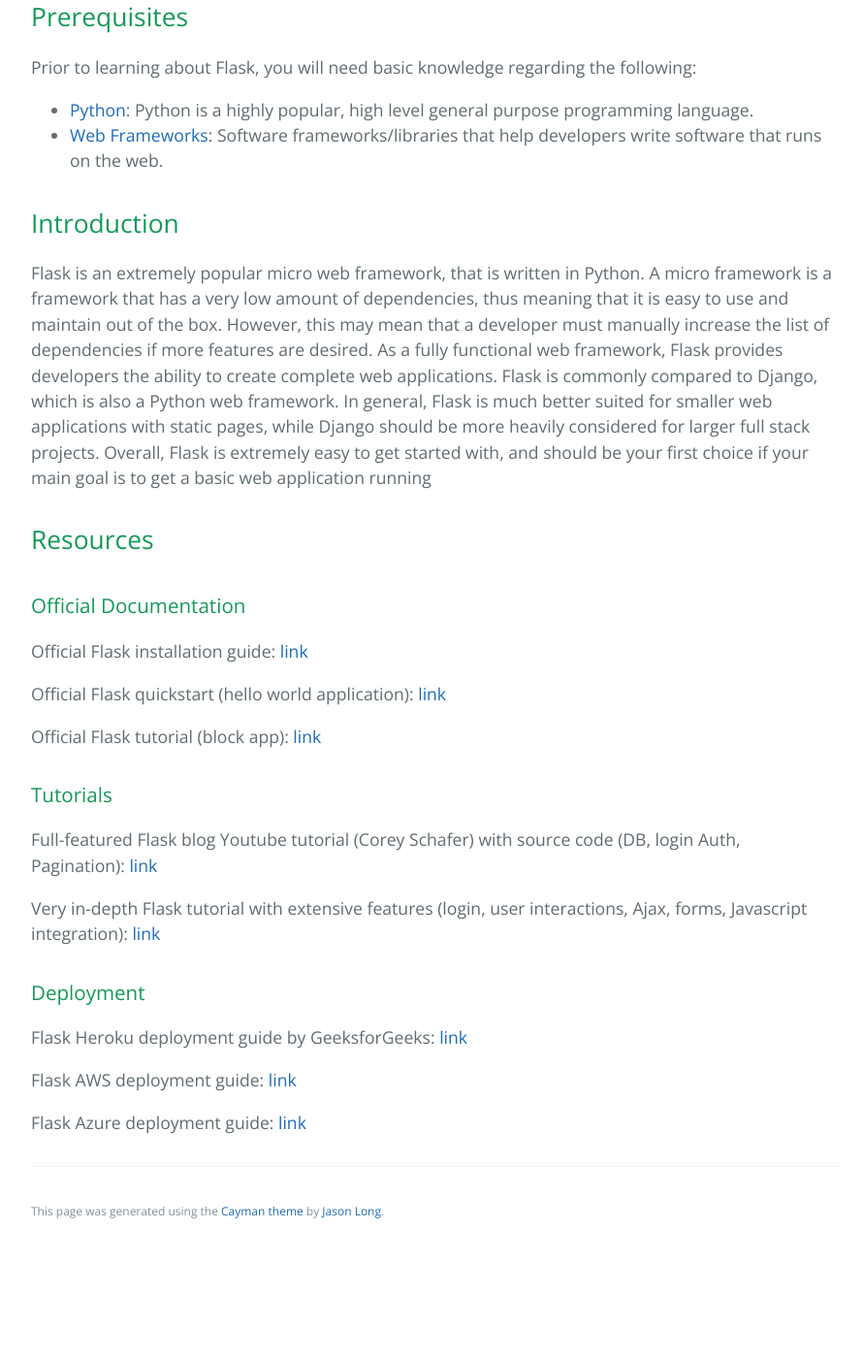
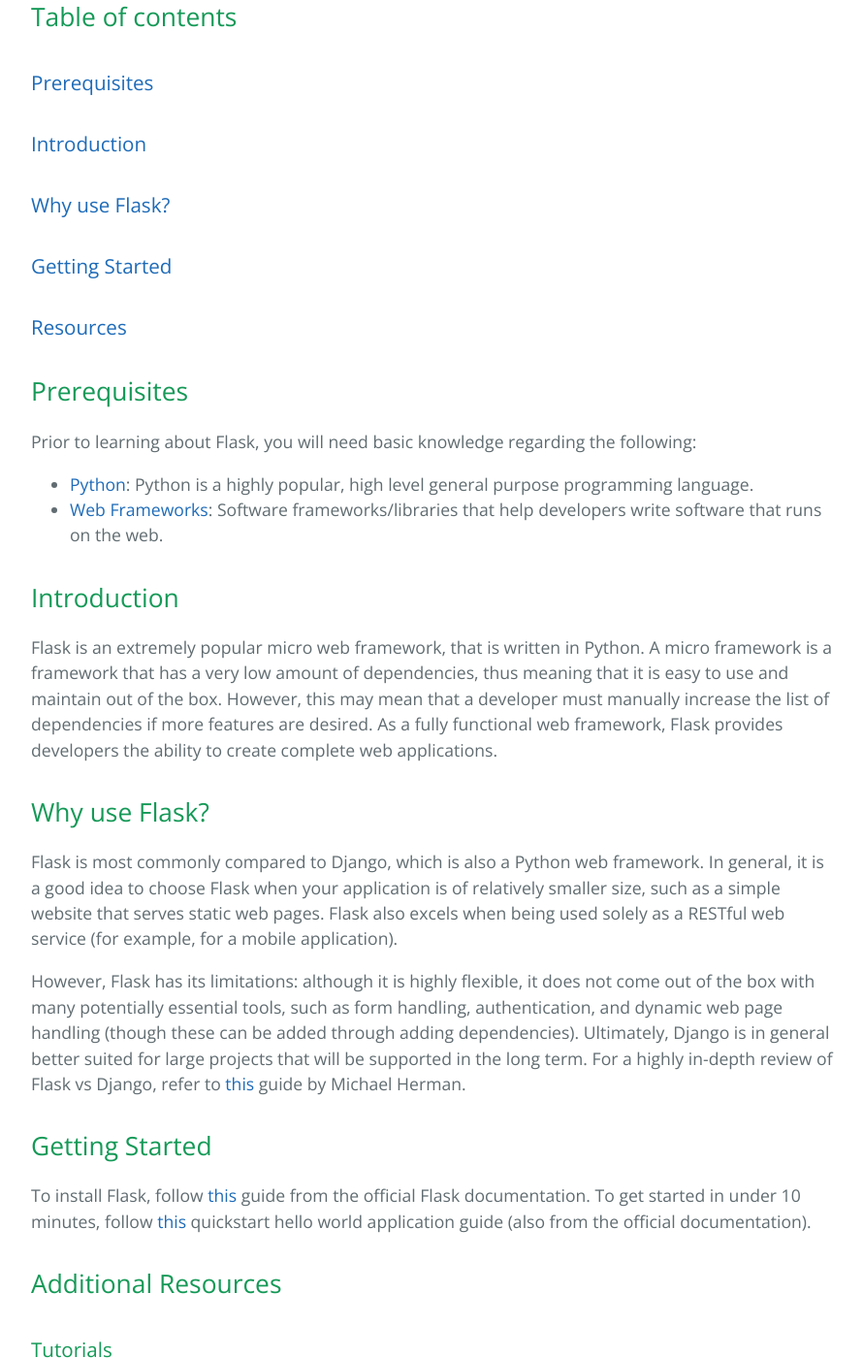
Before and after one commit to learning-software-engineering/learning-software-engineering.github.io, a Jekyll site: the page built from Topics/Tech_Stacks/Flask.md, in a window 1280 px wide and 1400 px high, scrolled down 424 px. Shown: the whole window at 97% size, without its empty margins (192-1082 px from the left). Built offline with Jekyll 4.4.1, drawn with Linux system fonts in a browser that asks for light colours; our own code applies the rules of GitHub Pages for plain Markdown files; before the commit the page ends 1715 px from its top, so only the background shows below that.

Commit message:
improved information separation, added table of contents

```diff
--- a/Topics/Tech_Stacks/Flask.md
+++ b/Topics/Tech_Stacks/Flask.md
@@ -1,4 +1,16 @@
 # Flask
+
+## Table of contents
+
+### [Prerequisites](#prerequisites-1)
+
+### [Introduction](#introduction-1)
+
+### [Why use Flask?](#why-use-flask-1)
+
+### [Getting Started](#getting-started-1)
+
+### [Resources](#additional-resources)
 
 ## Prerequisites
 
@@ -9,17 +21,19 @@
 
 ## Introduction
 
-Flask is an extremely popular micro web framework, that is written in Python. A micro framework is a framework that has a very low amount of dependencies, thus meaning that it is easy to use and maintain out of the box. However, this may mean that a developer must manually increase the list of dependencies if more features are desired. As a fully functional web framework, Flask provides developers the ability to create complete web applications. Flask is commonly compared to Django, which is also a Python web framework. In general, Flask is much better suited for smaller web applications with static pages, while Django should be more heavily considered for larger full stack projects. Overall, Flask is extremely easy to get started with, and should be your first choice if your main goal is to get a basic web application running
+Flask is an extremely popular micro web framework, that is written in Python. A micro framework is a framework that has a very low amount of dependencies, thus meaning that it is easy to use and maintain out of the box. However, this may mean that a developer must manually increase the list of dependencies if more features are desired. As a fully functional web framework, Flask provides developers the ability to create complete web applications.
 
-## Resources
+## Why use Flask?
 
-### Official Documentation
+Flask is most commonly compared to Django, which is also a Python web framework. In general, it is a good idea to choose Flask when your application is of relatively smaller size, such as a simple website that serves static web pages. Flask also excels when being used solely as a RESTful web service (for example, for a mobile application).
 
-Official Flask installation guide: [link](https://flask.palletsprojects.com/en/2.2.x/installation/)
+However, Flask has its limitations: although it is highly flexible, it does not come out of the box with many potentially essential tools, such as form handling, authentication, and dynamic web page handling (though these can be added through adding dependencies). Ultimately, Django is in general better suited for large projects that will be supported in the long term. For a highly in-depth review of Flask vs Django, refer to [this](https://testdriven.io/blog/django-vs-flask/) guide by Michael Herman.
 
-Official Flask quickstart (hello world application): [link](https://flask.palletsprojects.com/en/2.2.x/quickstart/#a-minimal-application)
+## Getting Started
 
-Official Flask tutorial (block app): [link](https://flask.palletsprojects.com/en/2.2.x/tutorial/)
+To install Flask, follow [this](https://flask.palletsprojects.com/en/2.2.x/installation/) guide from the official Flask documentation. To get started in under 10 minutes, follow [this](https://flask.palletsprojects.com/en/2.2.x/quickstart/#a-minimal-application) quickstart hello world application guide (also from the official documentation).
+
+## Additional Resources
 
 ### Tutorials
 
```
